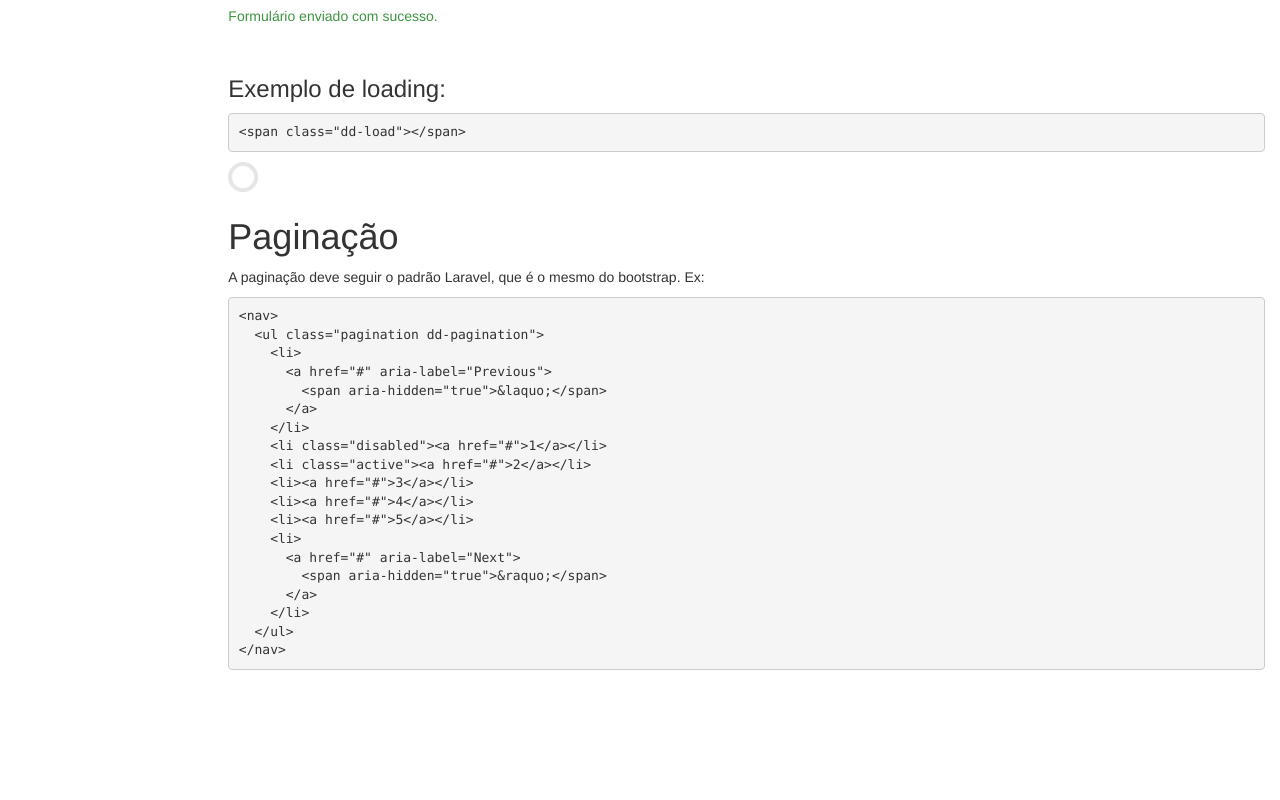
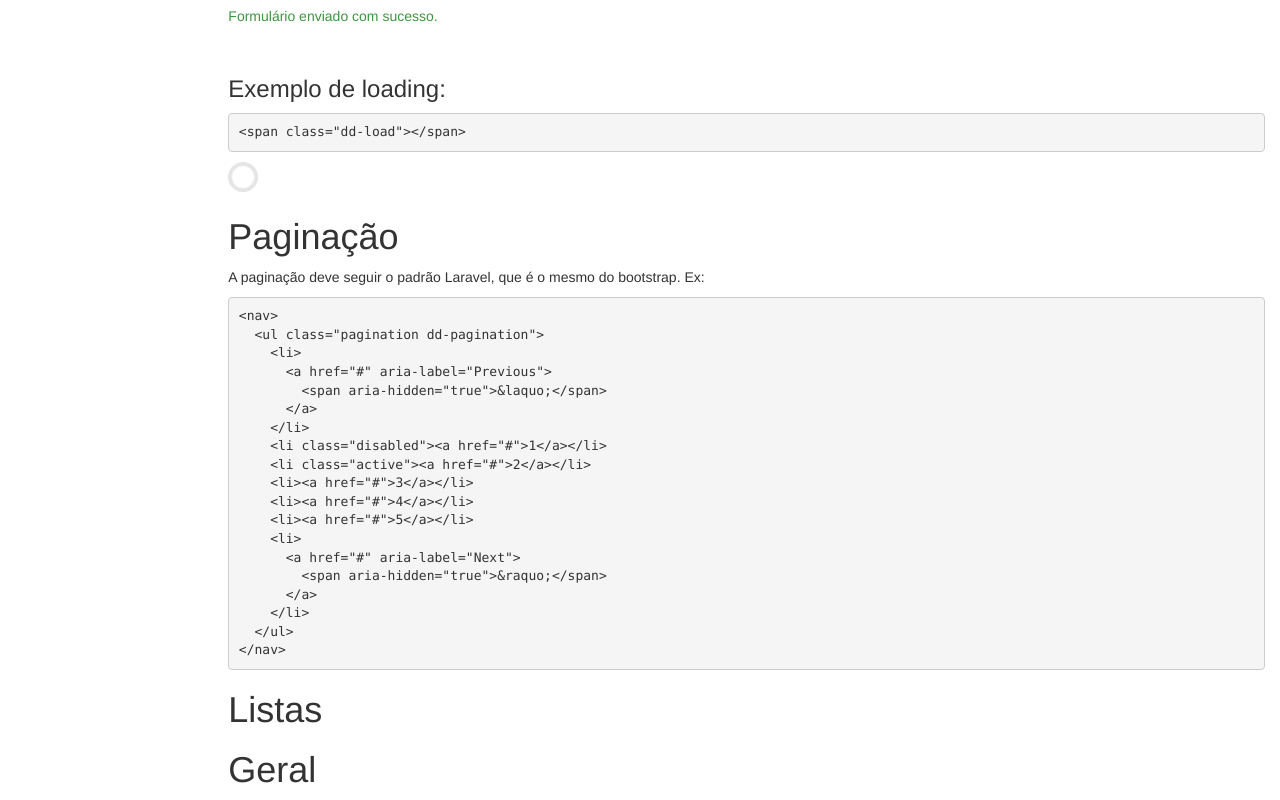
Before and after one commit to nncl/Din-Style, a website: page index.html in a window 1280 px wide. Shown: the part 731-1531 px from the top of the page. Before the commit the page ends 1411 px from the top, so only its background shows below. Drawn offline with nearby package versions, Linux system fonts and the light colour scheme.

Commit message:
Adicionando sections

```diff
--- a/index.html
+++ b/index.html
@@ -103,11 +103,15 @@
           </section>
 
           <section id="lists" class="content">
-
+            <header>
+              <h1>Listas</h1>
+            </header>
           </section>
 
           <section id="general" class="content">
-
+            <header>
+              <h1>Geral</h1>
+            </header>
           </section>
         </div>
       </div>
```
